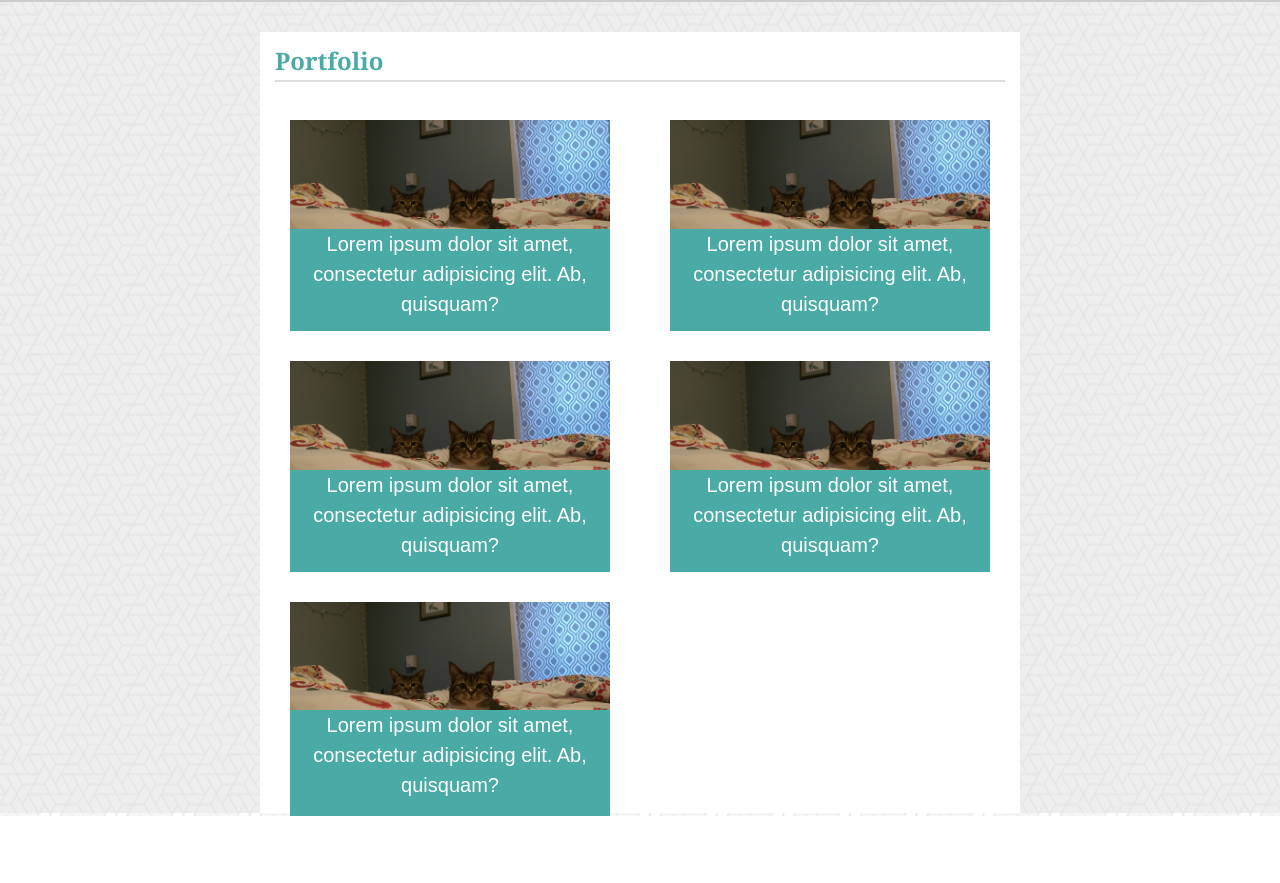
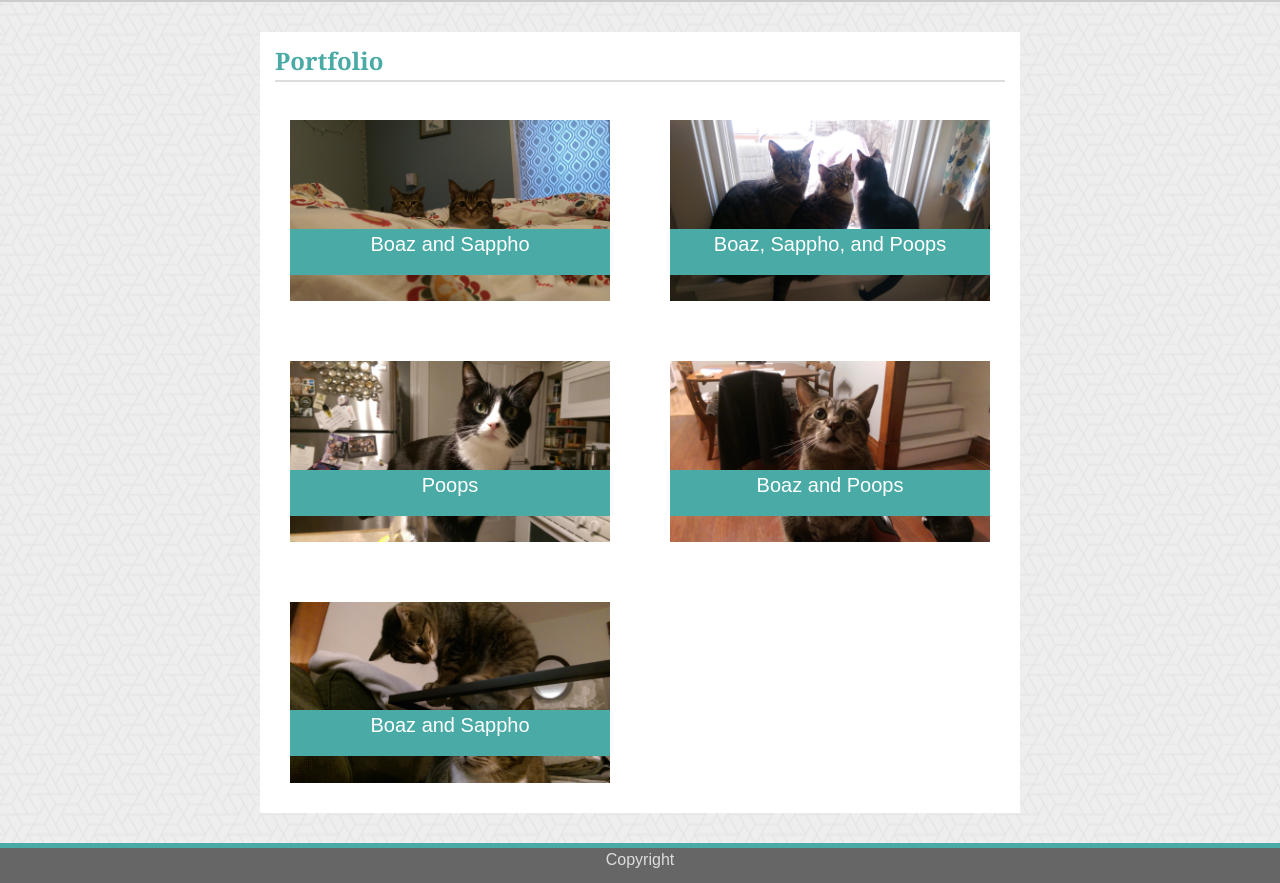
Before and after one commit to EpicureanHeron/Bootstrap-Portfolio, a plain HTML site: page portfolio.html in a window 1280 px wide. Shown: the part 55-938 px from the top of the page. Before the commit the page ends 871 px from the top, so only its background shows below. Drawn offline with nearby package versions, Linux system fonts and the light colour scheme.

Commit message:
updated the captions, added a margin to the last row before the footer, and added the footer

```diff
--- a/portfolio.html
+++ b/portfolio.html
@@ -47,7 +47,7 @@
                                     <div class="thumbnail text-center">
                                         <img src="assets/images/2018_03_27.jpg" alt="" class="img-fluid" >
                                         <div class="caption">
-                                            <p>Lorem ipsum dolor sit amet, consectetur adipisicing elit. Ab, quisquam?</p>
+                                            <p>Boaz and Sappho</p>
                                         </div>
                                     </div>
                               </div>
@@ -57,9 +57,9 @@
                         <div class="col-md-4 mainContent">
                             <div class="row" id="box-search">
                                     <div class="thumbnail text-center">
-                                        <img src="assets/images/2018_03_27.jpg" alt="" class="img-fluid" >
+                                        <img src="assets/images/2018_03_28.jpg" alt="" class="img-fluid" >
                                         <div class="caption">
-                                            <p>Lorem ipsum dolor sit amet, consectetur adipisicing elit. Ab, quisquam?</p>
+                                            <p>Boaz, Sappho, and Poops</p>
                                         </div>
                                     </div>
                                 </div>
@@ -73,9 +73,9 @@
 
                                 <div class="row" id="box-search">
                                         <div class="thumbnail text-center">
-                                            <img src="assets/images/2018_03_27.jpg" alt="" class="img-fluid" >
+                                            <img src="assets/images/2018_03_31.jpg" alt="" class="img-fluid" >
                                             <div class="caption">
-                                                <p>Lorem ipsum dolor sit amet, consectetur adipisicing elit. Ab, quisquam?</p>
+                                                <p>Poops</p>
                                             </div>
                                         </div>
                                     </div>
@@ -84,9 +84,9 @@
                             <div class="col-md-4 mainContent">
                                 <div class="row" id="box-search">
                                         <div class="thumbnail text-center">
-                                            <img src="assets/images/2018_03_27.jpg" alt="" class="img-fluid" >
+                                            <img src="assets/images/2018_04_07.jpg" alt="" class="img-fluid" >
                                             <div class="caption">
-                                                <p>Lorem ipsum dolor sit amet, consectetur adipisicing elit. Ab, quisquam?</p>
+                                                <p>Boaz and Poops</p>
                                             </div>
                                         </div>
                                     </div>
@@ -94,15 +94,15 @@
                             </div>
                             <div class="col-md-2"></div>
                         </div>
-                        <div class="row">
+                        <div class="row bottomcolumn">
                                 <div class="col-md-2"></div>
                                 <div class="col-md-4 mainContent">
 
                                     <div class="row" id="box-search">
                                             <div class="thumbnail text-center">
-                                                <img src="assets/images/2018_03_27.jpg" alt="" class="img-fluid" >
+                                                <img src="assets/images/2018_04_26.jpg" alt="" class="img-fluid" >
                                                 <div class="caption">
-                                                    <p>Lorem ipsum dolor sit amet, consectetur adipisicing elit. Ab, quisquam?</p>
+                                                    <p>Boaz and Sappho</p>
                                                 </div>
                                             </div>
                                         </div>
@@ -113,12 +113,13 @@
                                 </div>
                                 <div class="col-md-2"></div>
                             </div>
+                </div>
+                <footer class="footer custom-footer">
+                        <div class="container">
+                          <p>Copyright</p>
+                        </div>
+                      </footer>
 
-
-
-
-
-                </div>
 
 
               <script src="https://code.jquery.com/jquery-3.2.1.slim.min.js" integrity="sha384-KJ3o2DKtIkvYIK3UENzmM7KCkRr/rE9/Qpg6aAZGJwFDMVNA/GpGFF93hXpG5KkN" crossorigin="anonymous"></script>
```
